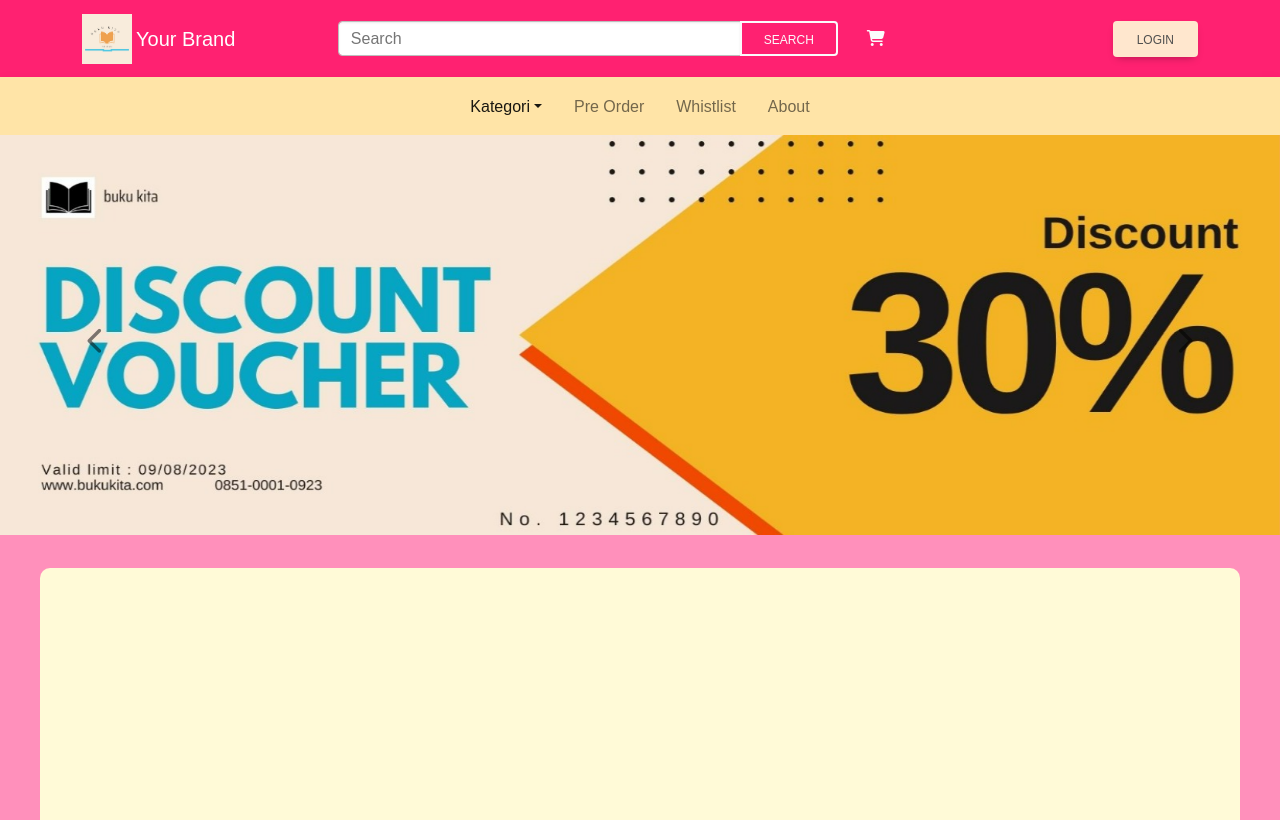
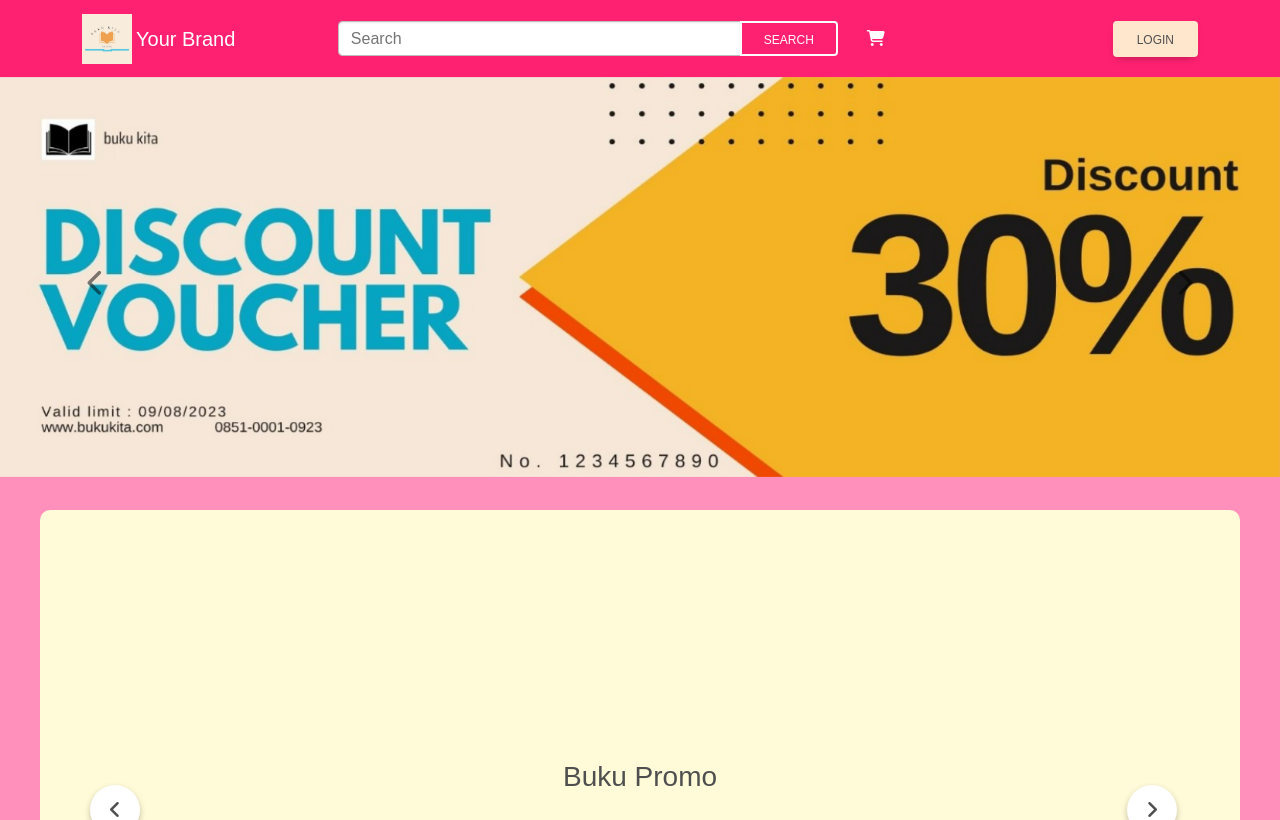
Before and after one commit to RanggaEsha/nusantara-team, a PHP site: page / in a window 1280 px wide. Shown: the top 820 px of the page. Run offline with PHP 8.4, Linux system fonts and the light colour scheme; data that the repository does not hold is empty; some libraries are stand-ins or nearby versions.

Commit message:
Update index.php

```diff
--- a/index.php
+++ b/index.php
@@ -112,66 +112,7 @@
 <!---------------- AKHIR NAVBAR ATAS ------------------>
 
   <!-- Navbar -->
-  <nav class="navbar navbar-expand-lg nv-color justify-content-end">
-  <div class="container">
-    <button class="navbar-toggler" type="button" data-bs-toggle="collapse" data-bs-target="#navbarSupportedContent" aria-controls="navbarSupportedContent" aria-expanded="false" aria-label="Toggle navigation">
-      <span class="navbar-toggler-icon"></span>
-    </button>
-    <div class="collapse navbar-collapse justify-content-end" id="navbarSupportedContent">
-      <ul class="navbar-nav me-auto mb-2 mb-lg-0 mx-auto">
-        <li class="nav-item dropdown mx-2">
-          <a class="nav-link active dropdown-toggle" role="button" data-bs-toggle="dropdown" aria-expanded="false">Kategori</a>
-          <ul class="dropdown-menu">
-            <li><a class="dropdown-item" href="#">Novel</a></li>
-            <li><a class="dropdown-item" href="#">Komedi</a></li>
-            <li><a class="dropdown-item" href="#">Religi</a></li>
-          </ul>
-        </li>
-        <li class="nav-item mx-2">
-          <a class="nav-link" href="#">Pre Order</a>
-        </li>
-        <li class="nav-item mx-2">
-          <a class="nav-link" href="#">Whistlist</a>
-        </li>
-        <li class="nav-item dropdown mx-2">
-          <a class="nav-link" href="#" role="button" data-bs-toggle="dropdown" aria-expanded="false">
-            About
-          </a>
-        </li>
-      </ul>
 
-      <!-- Float Login -->
-      <div class="modal fade" id="exampleModal" tabindex="-1" aria-labelledby="exampleModalLabel" aria-hidden="true">
-        <div class="modal-dialog modal-dialog-centered">
-          <div class="modal-content">
-            <div class="modal-header">
-              <h1 class="modal-title fs-5 text-center mx-auto p-2 fs-2" style="width: 800px;" id="exampleModalLabel">Login</h1>
-              <button type="button" class="btn-close" data-bs-dismiss="modal" aria-label="Close"></button>
-            </div>
-            <div class="modal-body">
-              <form>
-                <div class="mb-3">
-                  <label for="exampleInputEmail1" class="form-label">Email address</label>
-                  <input type="email" class="form-control" id="exampleInputEmail1" aria-describedby="emailHelp">
-                </div>
-                <div class="mb-3">
-                  <label for="exampleInputPassword1" class="form-label">Password</label>
-                  <input type="password" class="form-control" id="exampleInputPassword1">
-                </div>
-                <div class="text-center">
-                  <a>Belum punya akun? </a><a href="../php/daftar.php" class="text-primary fs-8">Daftar</a>
-                </div>
-              </form>
-            </div>
-            <div class="modal-footer text-center mx-auto">
-              <button type="button" class="btn btn-primary">Login</button>
-            </div>
-          </div>
-        </div>
-      </div>
-    </div>
-  </div>
-</nav>
 
     <!-- Navrbar -->
 
```
